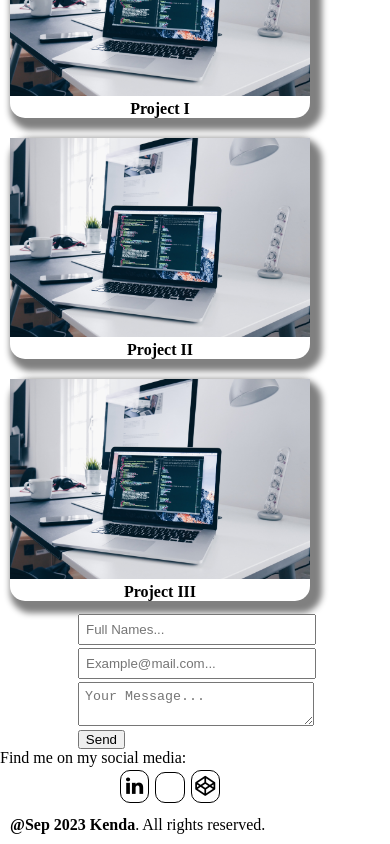
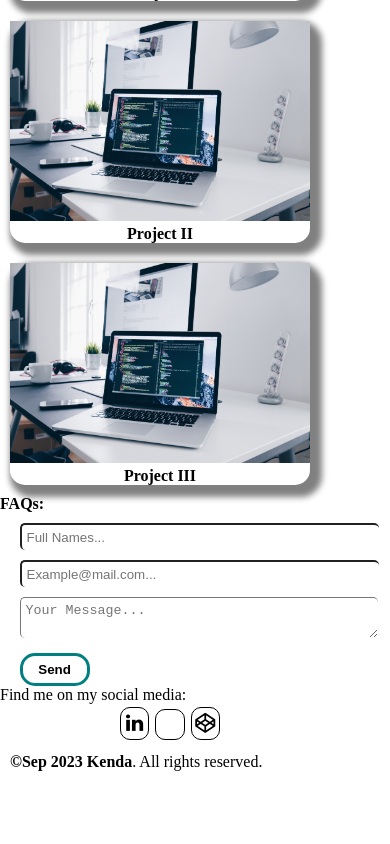
Before and after one commit to stillthskin/stillthskin.github.io, a React (Vite) app: page / in a window 390 px wide. Shown: the part 992-1836 px from the top of the page. After the commit the page ends 1773 px from the top, so only its background shows below. Built offline with nearby package versions, Linux system fonts and the light colour scheme.

Commit message:
Changed header format to be reviewed futher laiter.

```diff
--- a/src/App.css
+++ b/src/App.css
@@ -113,7 +113,7 @@
         margin-top: 50px;
         width: 100%;
         padding: 9px;
-        min-height: 700px;
+        height: auto;
         position: relative;
         z-index: 1;
         background: #fff;
@@ -236,6 +236,42 @@
         top: 15px;
     }
 
+    .contact {
+        width: 100%;
+        justify-content: center;
+        align-items: center;
+    }
+
+    .contact form {
+        width: 90%;
+        height: auto;
+        margin: auto;
+    }
+
+    .contact form input[type='text'],
+    input[type='email'],
+    textarea {
+        width: 99%;
+        margin: auto;
+        padding: 5px;
+        margin-top: 10px;
+        border-radius: 5px;
+        border-right: none;
+        border-bottom: none;
+        box-shadow: grey;
+    }
+
+    .contact form button {
+        padding: 6px;
+        font-weight: bold;
+        border: solid teal;
+        background: none;
+        border-radius: 15px;
+        margin-top: 11px;
+        left: 0;
+        width: 20%;
+    }
+
     .foot {
         display: block;
     }
--- a/src/components/Contact.jsx
+++ b/src/components/Contact.jsx
@@ -3,6 +3,7 @@ import React from 'react'
 function Contact() {
     return (
         <>
+            <h4>FAQs:</h4>
             <div className='contact'>
                 <form>
                     <input type='text' name='names' placeholder='Full Names...' />
--- a/src/components/Footer.jsx
+++ b/src/components/Footer.jsx
@@ -21,7 +21,7 @@ function Footer() {
                         </a></li>
                     </ul>
                 </div>
-                <p className="copywright"><b>@<span id="copydate">{full_year}</span></b> <b>Kenda</b>. All rights reserved.</p>
+                <p className="copywright"><b>©<span id="copydate">{full_year}</span></b> <b>Kenda</b>. All rights reserved.</p>
             </footer>
         </>
     )
--- a/src/components/Projects.jsx
+++ b/src/components/Projects.jsx
@@ -7,7 +7,7 @@ function Projects() {
         <>
             <div id="projects">
                 <br />
-                <h3>Projects:</h3>
+                <h4>Projects:</h4>
 
                 <ul>
                     <li><a href=""><img src={subl} />Project I</a></li>
--- a/src/index.css
+++ b/src/index.css
@@ -233,7 +233,7 @@ ul {
 }
 
 .contact form {
-    width: 60%;
+    width: 90%;
     height: auto;
     margin: auto;
 }
@@ -241,16 +241,27 @@ ul {
 .contact form input[type='text'],
 input[type='email'],
 textarea {
-    width: 95%;
+    width: 60%;
     margin: auto;
-    padding: 6px;
-    margin-top: 3px;
+    padding: 5px;
+    margin-top: 10px;
+    border-radius: 5px;
+    border-right: none;
+    border-bottom: none;
+    box-shadow: grey;
+    outline: none;
 }
 
 .contact form button {
-    left: 35%;
-    width: 20%;
+    padding: 6px;
+    font-weight: bold;
+    border: solid teal;
+    background: none;
+    border-radius: 15px;
+    margin-top: 11px;
+    left: 0;
 }
+
 
 .foot {
     display: block;
```
